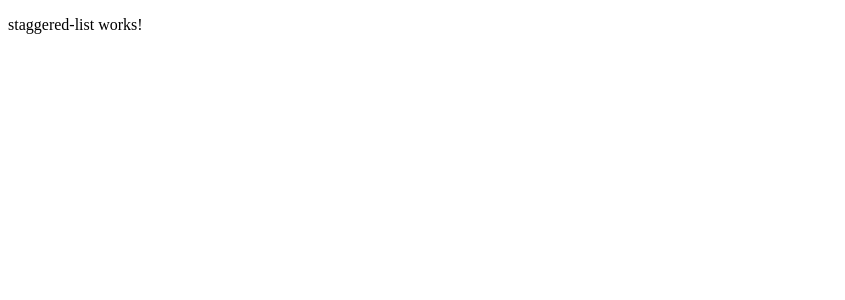
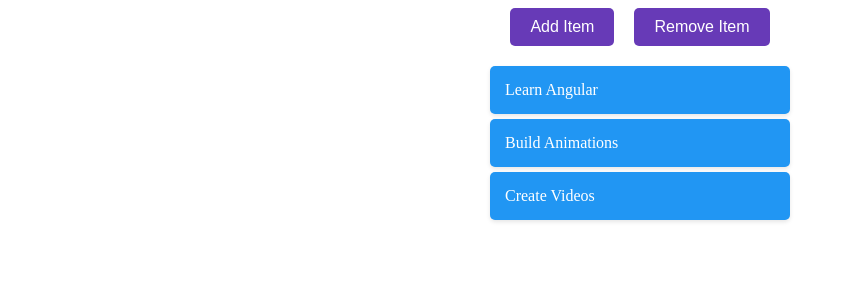
Before and after one commit to akhil-goyal/ng-animations, an Angular app: page /list in a window 1280 px wide. Shown: the top 300 px of the page, without its empty margins (0-845 px from the left). Built offline with nearby package versions, Linux system fonts and the light colour scheme.

Commit message:
create staggered list animation

```diff
--- a/src/app/components/staggered-list/staggered-list.component.css
+++ b/src/app/components/staggered-list/staggered-list.component.css
@@ -0,0 +1,34 @@
+ul {
+  list-style: none;
+  padding: 0;
+  width: 300px;
+  margin: 20px auto;
+}
+
+.list-item {
+  padding: 15px;
+  margin: 5px 0;
+  background-color: #2196f3; /* Blue */
+  color: white;
+  border-radius: 5px;
+  box-shadow: 0 2px 4px rgba(0, 0, 0, 0.1);
+}
+
+.controls {
+  text-align: center;
+}
+
+button {
+  padding: 10px 20px;
+  margin: 0 10px;
+  font-size: 16px;
+  background-color: #673ab7; /* Purple */
+  color: white;
+  border: none;
+  border-radius: 5px;
+  cursor: pointer;
+}
+
+button:hover {
+  background-color: #5e35b1;
+}
--- a/src/app/components/staggered-list/staggered-list.component.html
+++ b/src/app/components/staggered-list/staggered-list.component.html
@@ -1 +1,10 @@
-<p>staggered-list works!</p>
+<div class="controls">
+  <button (click)="addItem()">Add Item</button>
+  <button (click)="removeItem()">Remove Item</button>
+</div>
+
+<ul [@listAnimation]="items.length">
+  <li *ngFor="let item of items" class="list-item">
+    {{ item }}
+  </li>
+</ul>
--- a/src/app/components/staggered-list/staggered-list.component.ts
+++ b/src/app/components/staggered-list/staggered-list.component.ts
@@ -1,11 +1,63 @@
 import { Component } from '@angular/core';
+import {
+  trigger,
+  style,
+  animate,
+  transition,
+  query,
+  stagger,
+} from '@angular/animations';
+import { CommonModule } from '@angular/common';
 
 @Component({
   selector: 'app-staggered-list',
-  imports: [],
+  imports: [CommonModule],
   templateUrl: './staggered-list.component.html',
-  styleUrl: './staggered-list.component.css'
+  styleUrls: ['./staggered-list.component.css'],
+  animations: [
+    trigger('listAnimation', [
+      transition('* => *', [
+        // Trigger on any change (add/remove)
+        query(
+          ':enter',
+          [
+            // Target entering elements
+            style({ opacity: 0, transform: 'translateY(20px)' }), // Start below and invisible
+            stagger('100ms', [
+              // 100ms delay between each item
+              animate(
+                '500ms ease-out',
+                style({ opacity: 1, transform: 'translateY(0)' })
+              ),
+            ]),
+          ],
+          { optional: true }
+        ), // Prevents errors if no items enter
+        query(
+          ':leave',
+          [
+            // Target leaving elements
+            animate(
+              '300ms ease-out',
+              style({ opacity: 0, transform: 'translateY(-20px)' })
+            ),
+          ],
+          { optional: true }
+        ), // Prevents errors if no items leave
+      ]),
+    ]),
+  ],
 })
 export class StaggeredListComponent {
+  items: string[] = ['Learn Angular', 'Build Animations', 'Create Videos'];
 
+  addItem() {
+    this.items.push(`New Item ${this.items.length + 1}`);
+  }
+
+  removeItem() {
+    if (this.items.length > 0) {
+      this.items.pop();
+    }
+  }
 }
```
